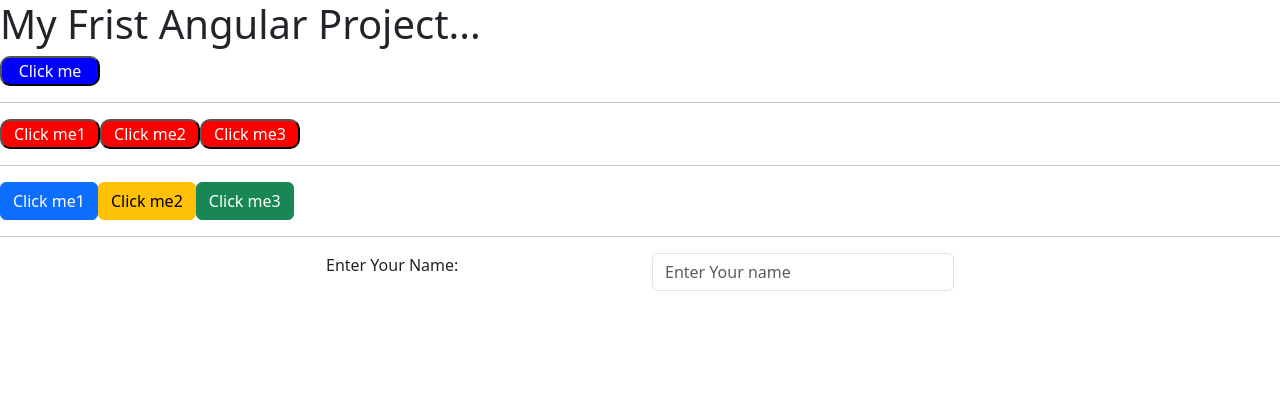
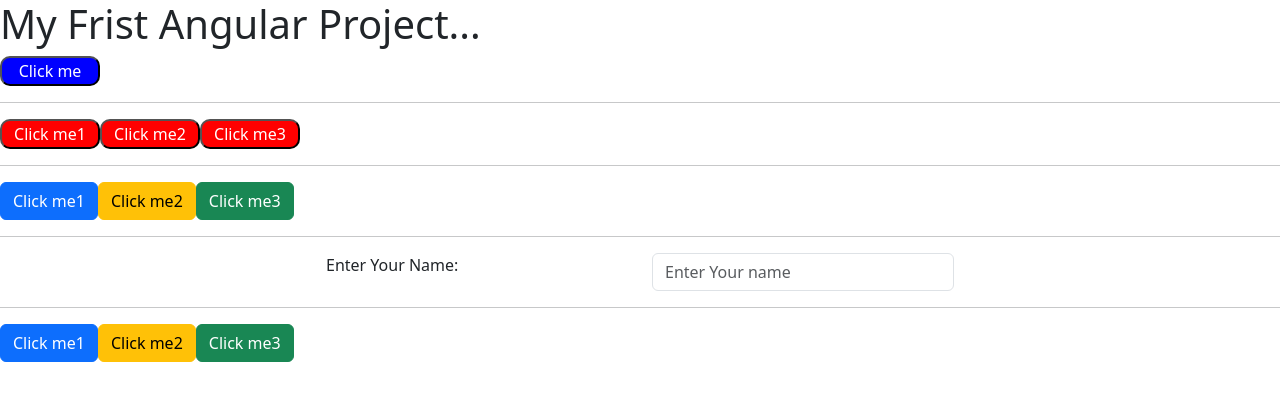
Before and after one commit to allammaheshbabu/DemoProAng, an Angular app: page / in a window 1280 px wide. Shown: the top 400 px of the page. Built offline with nearby package versions, Linux system fonts and the light colour scheme.

Commit message:
Updated html file

```diff
--- a/src/app/app.component.html
+++ b/src/app/app.component.html
@@ -29,3 +29,9 @@
        <div class="col-sm-3"></div>
      </div>
 </div>
+<hr>
+<div>
+  <button class="btn btn-primary">Click me1</button>
+  <button class="btn btn-warning">Click me2</button>
+  <button class="btn btn-success">Click me3</button>
+</div>
```
